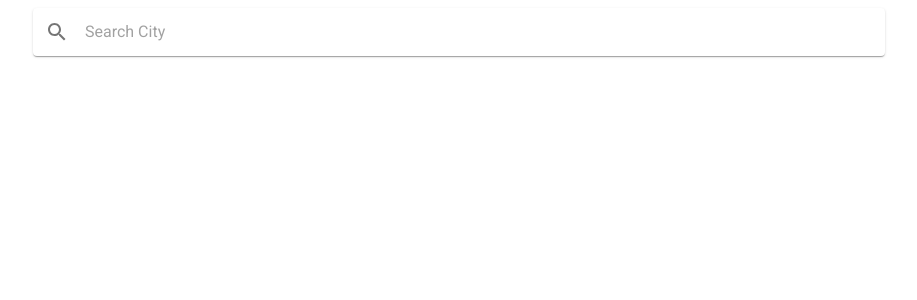
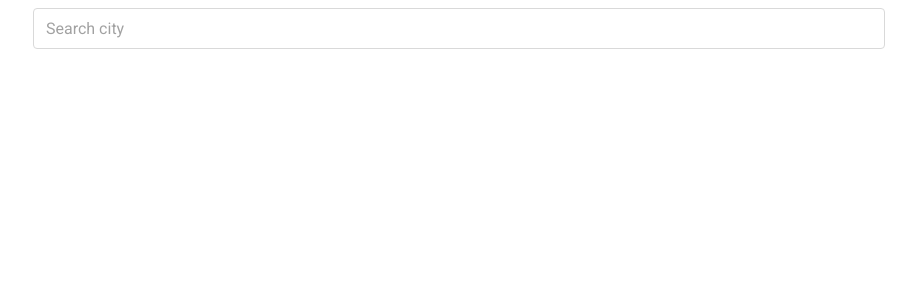
Before and after one commit to cv9t/react-weather-app, a React app: page / in a window 1280 px wide. Shown: the top 300 px of the page, without its empty margins (181-1098 px from the left). Built offline with nearby package versions, Linux system fonts and the light colour scheme.

Commit message:
Add SearchBar component

```diff
--- a/package.json
+++ b/package.json
@@ -33,7 +33,6 @@
     "eslint-plugin-react-hooks": "^4.4.0",
     "html-webpack-plugin": "^5.5.0",
     "husky": "^7.0.0",
-    "json-loader": "^0.5.7",
     "lint-staged": "^12.3.7",
     "prettier": "^2.6.2",
     "react-refresh": "^0.12.0",
--- a/src/components/App.tsx
+++ b/src/components/App.tsx
@@ -1,4 +1,4 @@
-import React, { FC } from 'react';
+import React, { useState } from 'react';
 import {
   Container,
   GlobalStyles,
@@ -6,7 +6,7 @@ import {
   ThemeProvider as MUIThemeProvider,
   Box,
 } from '@mui/material';
-import { theme } from '../theme';
+import { theme } from '../styles/theme';
 import { SearchBar } from './SearchBar';
 
 const inputGlobalStyles = () => (
@@ -24,15 +24,46 @@ const inputGlobalStyles = () => (
   />
 );
 
-const App: FC = () => (
+const cities = [
+  { country: 'United States', name: 'Atlanta' },
+  { country: 'Russia', name: 'Irkutsk' },
+  { country: 'Canada', name: 'Toronto' },
+  { country: 'Japan', name: 'Tokyo' },
+  { country: 'China', name: 'KongKok' },
+  { country: 'Germany', name: 'Berlin' },
+  { country: 'Germany', name: 'Aachen' },
+];
+
+// const options = ['Option 1', 'Option 2', 'Option 3', 'Option 4'];
+
+function App() {
+  const [value, setValue] = useState('');
+
+  const handleSearch = (newValue: string) => {
+    setValue(newValue);
+  };
+
+  return (
     <Box sx={{ display: 'flex', alignItems: 'center', flexDirection: 'column', width: '100%' }}>
       <Container maxWidth="md" sx={{ py: 1 }}>
-      <SearchBar />
+        <SearchBar
+          options={(cities as Array<{ country: string; name: string }>)
+            .slice()
+            .sort((a, b) => a.name.localeCompare(b.name))}
+          onSearch={handleSearch}
+          getOptionLabel={(option) => option.name}
+          getDescriptionLabel={(option) => option.country}
+          placeholder="Search city"
+          maxOptions={10}
+        />
+        <h1>{value}</h1>
       </Container>
     </Box>
   );
+}
 
-const AppWithMui = () => (
+function AppWithMui() {
+  return (
     <StyledEngineProvider injectFirst>
       <MUIThemeProvider theme={theme}>
         {inputGlobalStyles()}
@@ -40,5 +71,6 @@ const AppWithMui = () => (
       </MUIThemeProvider>
     </StyledEngineProvider>
   );
+}
 
 export { AppWithMui };
--- a/src/components/SearchBar.tsx
+++ b/src/components/SearchBar.tsx
@@ -1,14 +1,134 @@
-import React, { FC } from 'react';
-import { InputBase, Paper, IconButton } from '@mui/material';
-import SearchIcon from '@mui/icons-material/Search';
+import React, { SyntheticEvent, useState } from 'react';
+import { Autocomplete, InputBase, styled, Box } from '@mui/material';
 
-const SearchBar: FC = () => (
-  <Paper component="form" sx={{ display: 'flex', alignItems: 'center', p: 0.5 }}>
-    <IconButton type="submit">
-      <SearchIcon />
-    </IconButton>
-    <InputBase sx={{ ml: 1, flex: 1 }} placeholder="Search City" />
-  </Paper>
-);
+const StyledInput = styled(InputBase)(({ theme }) => ({
+  width: '100%',
+  '& .MuiInputBase-input': {
+    borderRadius: 4,
+    position: 'relative',
+    backgroundColor: '#fff',
+    border: '1px solid #d9d9d9',
+    width: '100%',
+    padding: '8px 12px',
+    transition: theme.transitions.create(['border-color', 'background-color', 'box-shadow'], {
+      delay: 0,
+    }),
+    '&:hover': {
+      borderColor: theme.palette.primary.main,
+    },
+    '&:focus': {
+      boxShadow: '0 0 0 2px rgba(24, 144, 255, 0.2)',
+      borderColor: theme.palette.primary.main,
+    },
+  },
+}));
+
+const Description = styled('span')(({ theme }) => ({
+  color: theme.palette.mode === 'light' ? '#8b949e' : '#8b949e',
+  marginLeft: 10,
+  fontSize: 12,
+  textTransform: 'uppercase',
+}));
+
+interface SearchBarProps<T> {
+  options: T[];
+  onSearch: (newValue: string) => void;
+  maxOptions?: number;
+  getOptionLabel?: (option: T) => string;
+  getDescriptionLabel?: (option: T) => string;
+  placeholder?: string;
+}
+
+function SearchBar<T>({
+  options,
+  onSearch,
+  maxOptions = 5,
+  // @ts-ignore
+  getOptionLabel = (option) => option,
+  // @ts-ignore
+  getDescriptionLabel = (option) => option.description ?? '',
+  placeholder,
+}: SearchBarProps<T>) {
+  const [recentOptions, setRecentOptions] = useState<T[]>([]);
+  const [inputValue, setInputValue] = useState('');
+  const [open, setOpen] = useState(false);
+
+  // eslint-disable-next-line arrow-body-style
+  const getOptionLabelDependsOnType = (option: T | string) => {
+    return typeof option === 'string' ? option : getOptionLabel(option);
+  };
+
+  const handleOpen = () => {
+    if (inputValue.length > 0) {
+      setOpen(true);
+    }
+  };
+
+  const handleChange = (_: SyntheticEvent<Element, Event>, newValue: string | T | null) => {
+    if (!newValue) return;
+
+    if (
+      typeof newValue !== 'string' &&
+      options.includes(newValue) &&
+      !recentOptions.includes(newValue)
+    ) {
+      setRecentOptions((rOptions) => [newValue, ...rOptions.slice(0, 4)]);
+    }
+
+    onSearch(getOptionLabelDependsOnType(newValue));
+  };
+
+  const handleInputChange = (_: SyntheticEvent<Element, Event>, newValue: string) => {
+    setInputValue(newValue);
+  };
+
+  const filterOptions = (options: T[]) => {
+    if (!inputValue) return recentOptions;
+
+    return options
+      .filter((option: T) =>
+        getOptionLabel(option).toLowerCase().startsWith(inputValue.toLowerCase())
+      )
+      .slice(0, maxOptions);
+  };
+
+  return (
+    <Autocomplete
+      selectOnFocus
+      autoHighlight
+      blurOnSelect
+      freeSolo
+      open={open}
+      inputValue={inputValue}
+      options={options}
+      onOpen={handleOpen}
+      groupBy={() => (inputValue.length === 0 ? 'Recent' : '')}
+      onClose={() => setOpen(false)}
+      onChange={handleChange}
+      onInputChange={handleInputChange}
+      getOptionLabel={(option) => (typeof option === 'string' ? option : getOptionLabel(option))}
+      filterOptions={filterOptions}
+      renderInput={(params) => (
+        <StyledInput
+          ref={params.InputProps.ref}
+          inputProps={params.inputProps}
+          placeholder={placeholder}
+        />
+      )}
+      renderOption={(props, option: T) => (
+        <Box
+          component="li"
+          sx={{
+            flexGrow: 1,
+          }}
+          {...props}
+        >
+          {typeof option === 'string' ? option : getOptionLabelDependsOnType(option)}
+          <Description>{getDescriptionLabel(option)}</Description>
+        </Box>
+      )}
+    />
+  );
+}
 
 export { SearchBar };
--- /dev/null
+++ b/src/types/index.ts
@@ -0,0 +1,6 @@
+export interface JSONValue {
+  country: string;
+  name: string;
+  lan: number;
+  lng: number;
+}
--- a/webpack.config.js
+++ b/webpack.config.js
@@ -49,10 +49,6 @@ module.exports = (argv) => {
             },
           ],
         },
-        {
-          test: /\.json$/,
-          loader: 'json-loader',
-        },
       ],
     },
     plugins: webpackPlugins(isProd ? [new ReactRefreshWebpackPlugin()] : []),
```
Also changed, not shown: src/styles/theme.ts (renamed from src/theme/index.ts), 2 other files (tests, documents, lock files or other folders). Lines whose indentation alone changed are shown as unchanged.
